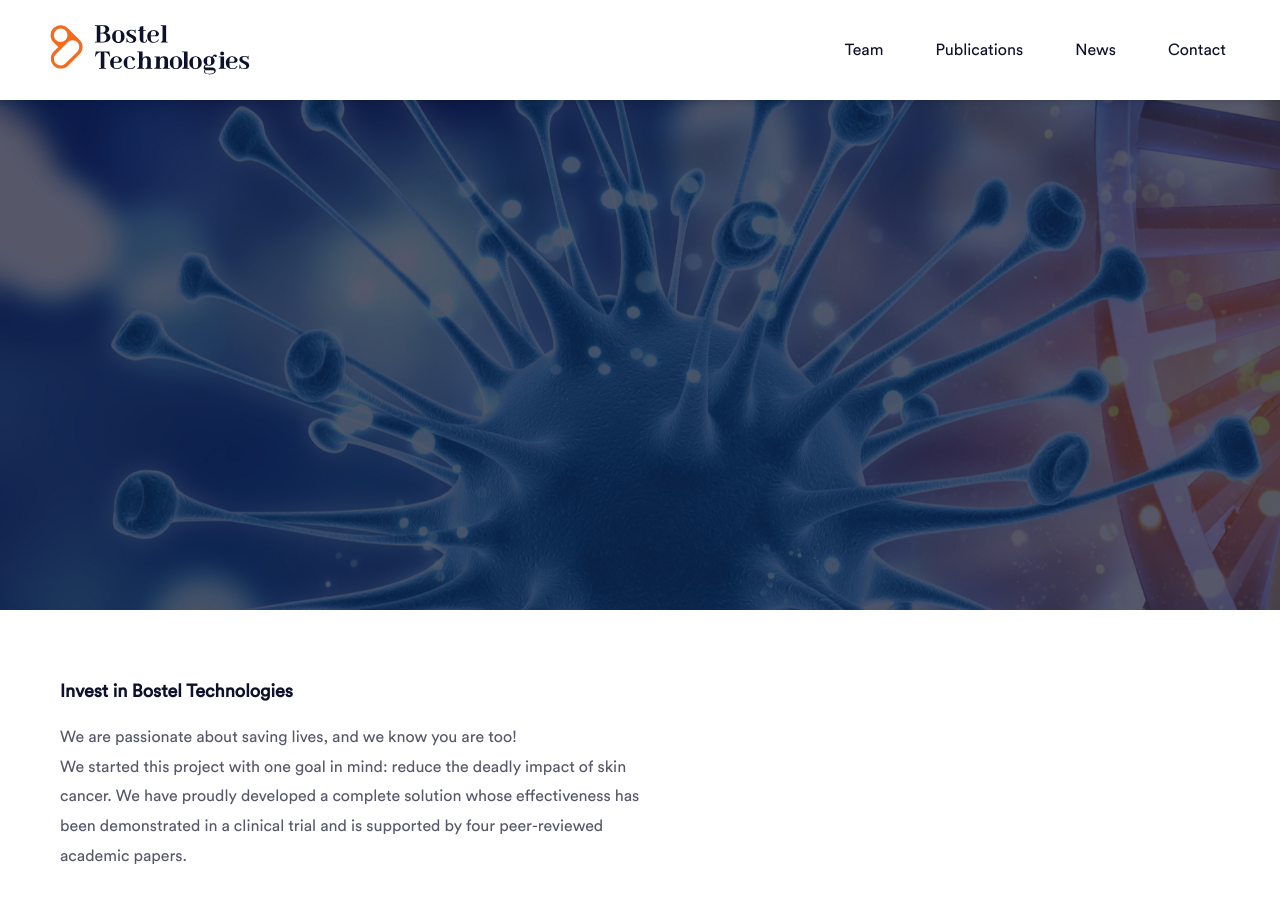
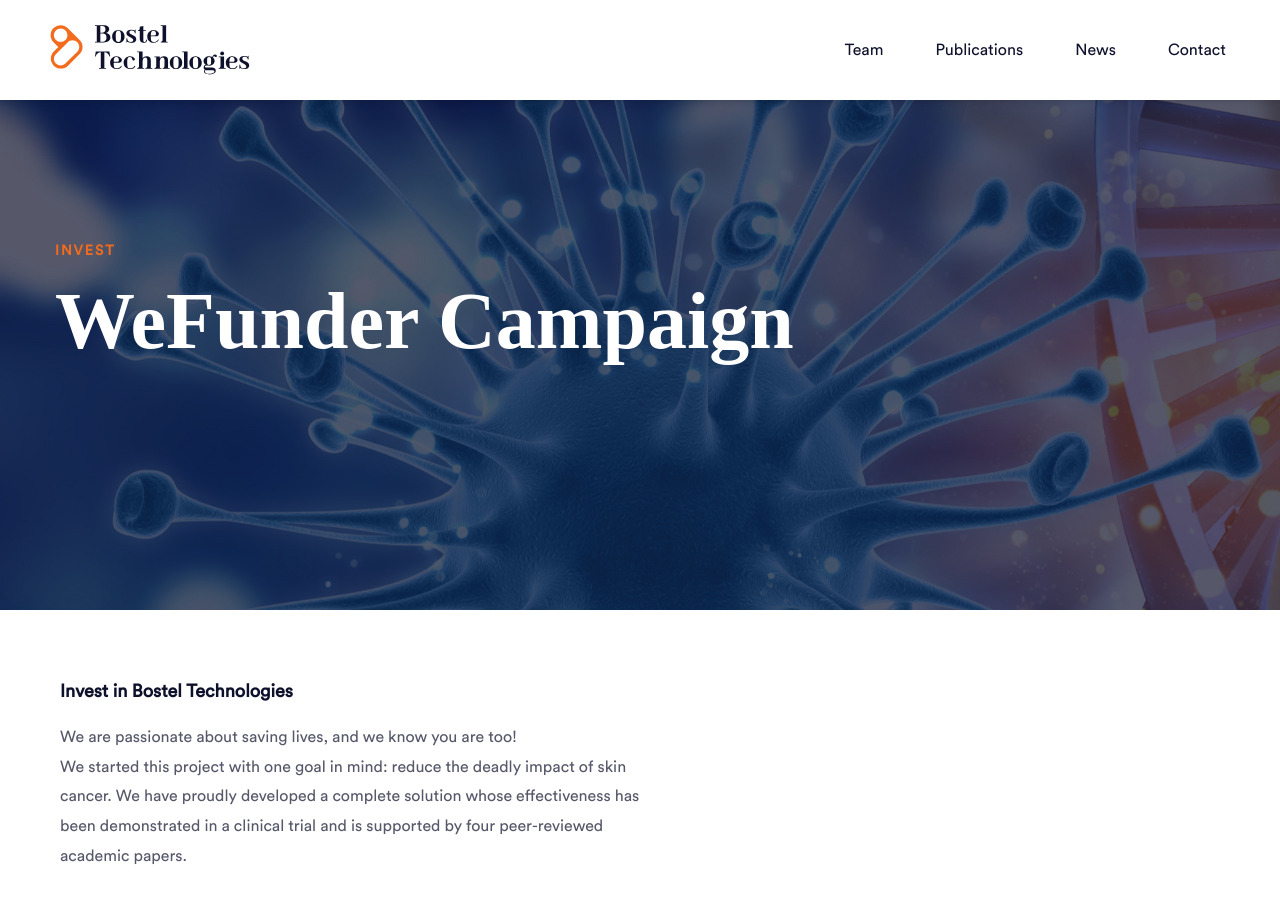
Before and after one commit to brucenwalker/bostelweb, a Jekyll site: the page built from invest.md, in a window 1280 px wide and 900 px high. Built offline with Jekyll 4.4.1, drawn with Linux system fonts in a browser that asks for light colours; some web fonts are replaced.

Commit message:
Add files via upload

```diff
--- a/_config.yml
+++ b/_config.yml
@@ -99,17 +99,18 @@ t:
   footer_copy: 'Bostel Technologies is a clinical-stage healthcare company that has developed Melody, a patented unique Dual Deep Learning technology in order to facilitate the diagnosis of skin cancer by dermoscopy.'
   fundamentals: 'Fundamentals'
   fundamentals_content: 'Care Campus'' Fundamentals provides you with knowledge, awareness, and insights into the key factors associated with effective caregiving for older adults.  Our goal is to empower you to support the health, independence, and well-being of your clients and loved ones through person-centered, high-quality care.  Upon successfully completing five courses courses in this Level I Certification Program, you will be eligible to proceed to specialized courses and pursue continuing education credit or further certification.'
-  intermediate: 'Intermediate'
   get_started: 'Get Started'
   home_care: 'Home Care'
-  login: 'Login'
+  intermediate: 'Intermediate'
   introduction: 'Introduction'
   intro_content: 'Care Campus'' Introduction provides an overview of the vocation of caregiving, how to best support activities for daily living, how to idendy and deal with age-related conditions and when to call a healthcare professional.  We cover connective technology and how it can play a role.  We empasize the need to care for yourself, when caring for others.  The person-center approach enables you to understand the needs and concerns of the person under care and how to prioritize them in your care plan.'
+  invest: 'Invest'
   jobs_content: '<p>The population aged 60 and above is the fastest growing demographic in the world.  With one billion projected for this age group by 2020, and two billion by 2025, the world needs to find a better way to care for them.</p><p>Caregiving is recognized as one of the fastest growing vocations in the world.  This rapidly expanding domain creates jobs with meaning that help older adults to thrive while having the potential to lower the overall costs of healthcare.</p><p>We took on the challenge of professionalizing the vocation of caregiving after seeing first hand the profound difference in well-being for people under skilled care.  Working with experts from around the world our goal is democratize the insights from universities, care providers, and other healthcare authorities by creating a ciricculum that is readily accessible through our online platform.</p>'
   jobs_with_meaning: 'Jobs with <span class="highlight">meaning</span> for the 21st century'
   kickstart_your_future: 'Kickstart Your Future'
   leading_experts: 'Leading Experts'
   learn_more: 'Learn More'
+  login: 'Login'
   long_term_care: 'Long Term Care'
   meaningful_work_has_future: '&ldquo;Meaningful work that <span class="highlight">has a future&rdquo;</span>'
   news: 'News'
@@ -137,3 +138,4 @@ t:
   testimonial_author: 'Tanzie Rahman'
   testimonial_title: 'Care Campus Graduate'
   upskill_for_better_future: 'Upskill For a Better Future'
+  wefunder_campaign: 'WeFunder Campaign'
```
